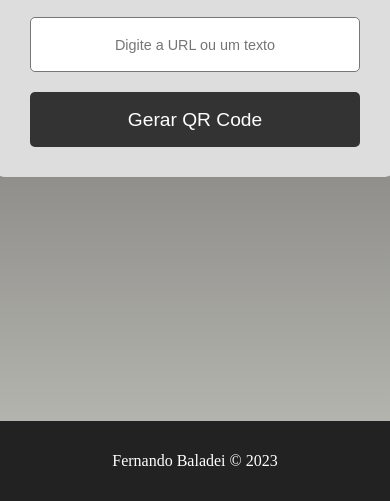
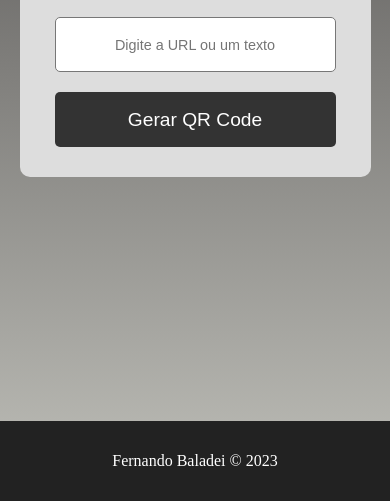
Before and after one commit to baladei/QR-Code-Generator, a plain HTML site: page index.html in a window 390 px wide. Shown: the part 343-844 px from the top of the page. Drawn offline with Linux system fonts and the light colour scheme.

Commit message:
update responsivity

```diff
--- a/styles/qrcode.css
+++ b/styles/qrcode.css
@@ -96,3 +96,10 @@ footer {
     justify-content: center;
     align-items: center;
 }
+
+@media (max-width: 480px) {
+
+    .container {
+        width: 90%;
+    }
+}
```
